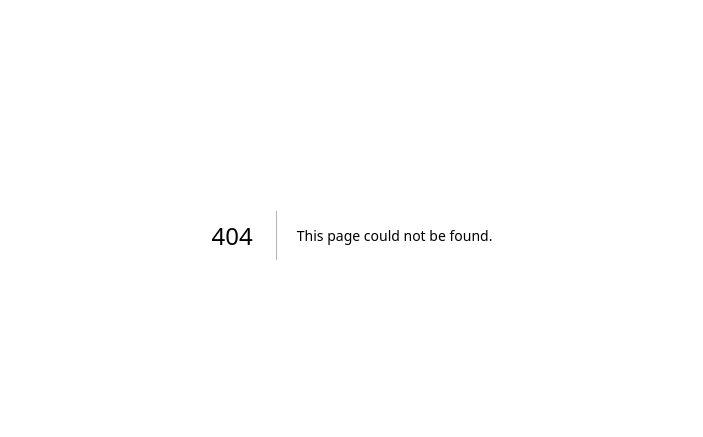
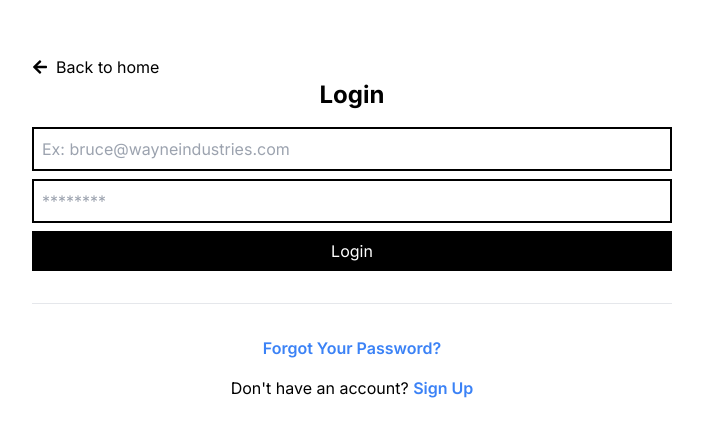
Before and after one commit to pedrouzcategui/apicourses, a Next.js app: page /login in a window 1280 px wide. Before the commit this address had no page. Shown: the part 165-602 px from the top of the page, without its empty margins (288-991 px from the left). Built offline with nearby package versions, Linux system fonts and the light colour scheme.

Commit message:
Login Page and Initial Auth Setup

```diff
--- a/package.json
+++ b/package.json
@@ -13,12 +13,14 @@
     "@prisma/client": "^5.10.2",
     "clsx": "^2.1.0",
     "next": "14.1.0",
-    "next-auth": "^5.0.0-beta.11",
+    "next-auth": "^5.0.0-beta.13",
     "prisma": "^5.10.2",
     "react": "^18",
     "react-dom": "^18",
+    "react-hook-form": "^7.50.1",
     "react-icons": "^5.0.1",
     "ts-node": "^10.9.2",
+    "zod": "^3.22.4",
     "zustand": "^4.5.0"
   },
   "devDependencies": {
--- /dev/null
+++ b/src/app/login/page.tsx
@@ -0,0 +1,12 @@
+import { LoginForm } from '@/components';
+import Link from 'next/link';
+import { FaArrowLeft } from 'react-icons/fa';
+
+export default function LoginPage() {
+    return (
+        <main className="w-1/2 mx-auto h-screen flex flex-col justify-center">
+            <Link href={'/'} className='flex items-center gap-2'><FaArrowLeft /> Back to home</Link>
+            <LoginForm />
+        </main>
+    );
+}
--- a/src/app/page.tsx
+++ b/src/app/page.tsx
@@ -1,5 +1,5 @@
 import { getPublishedCourses } from "@/actions";
-import { CourseCard, } from "@/components";
+import { CourseCard, Menu } from "@/components";
 
 export default async function Home() {
 
@@ -7,6 +7,7 @@ export default async function Home() {
 
   return (
     <div className="w-4/5 mx-auto">
+      <Menu />
       <h1 className="text-3xl font-semibold text-center my-4">Learn Automations</h1>
       <div className="grid grid-cols-1 md:grid-cols-2 lg:grid-cols-3 gap-4 items-stretch">
         {
--- /dev/null
+++ b/src/components/Login/LoginForm/LoginForm.tsx
@@ -0,0 +1,31 @@
+'use client'
+import Link from "next/link";
+import { useForm, SubmitHandler } from "react-hook-form";
+
+interface LoginFormInputs {
+    email: string;
+    password: string;
+}
+
+export function LoginForm() {
+
+    const { register, handleSubmit } = useForm<LoginFormInputs>();
+
+    const onSubmit: SubmitHandler<LoginFormInputs> = (data) => {
+        console.log(data);
+    }
+
+    return (
+        <div className="text-center">
+            <h1 className="text-center text-2xl mb-4 font-bold">Login</h1>
+            <form onSubmit={handleSubmit(onSubmit)} className="flex flex-col w-full gap-2">
+                <input className="border-2 border-black p-2" type="email" placeholder="Ex: bruce@wayneindustries.com" {...register('email', { required: true })} />
+                <input className="border-2 border-black p-2" type="password" {...register('password', { required: true })} placeholder="********" />
+                <button type="submit" className="block bg-black text-white p-2">Login</button>
+            </form>
+            <hr className="h-px my-8 bg-gray-200 border-0 dark:bg-gray-700" />
+            <Link href={"/forgot-password"} className="text-blue-500 font-semibold mb-4 block">Forgot Your Password?</Link>
+            <p className="mb-4 block">Don't have an account? <Link href={'/sign-up'} className="text-blue-500 font-semibold">Sign Up</Link></p>
+        </div>
+    )
+}
--- /dev/null
+++ b/src/components/Menu/Menu.tsx
@@ -0,0 +1,9 @@
+import Link from "next/link"
+
+export function Menu() {
+    return (
+        <div>
+            <Link href={'/login'}>Sign In</Link>
+        </div>
+    )
+}
--- a/src/components/index.ts
+++ b/src/components/index.ts
@@ -12,3 +12,7 @@ export * from "./Course/CourseCard/CourseCard";
 export * from "./Course/CourseCardWithDetails/CourseCardWithDetails";
 
 export * from "./Course/CourseContentDropdown/CourseContentDropdown";
+
+export * from "./Menu/Menu";
+
+export * from "./Login/LoginForm/LoginForm";
```
Also changed, not shown: src/auth.config.ts (added, +21 -0 lines), src/auth.ts (added, +17 -0 lines), src/middleware.ts (added, +9 -0 lines), 1 other file (tests, documents, lock files or other folders).
